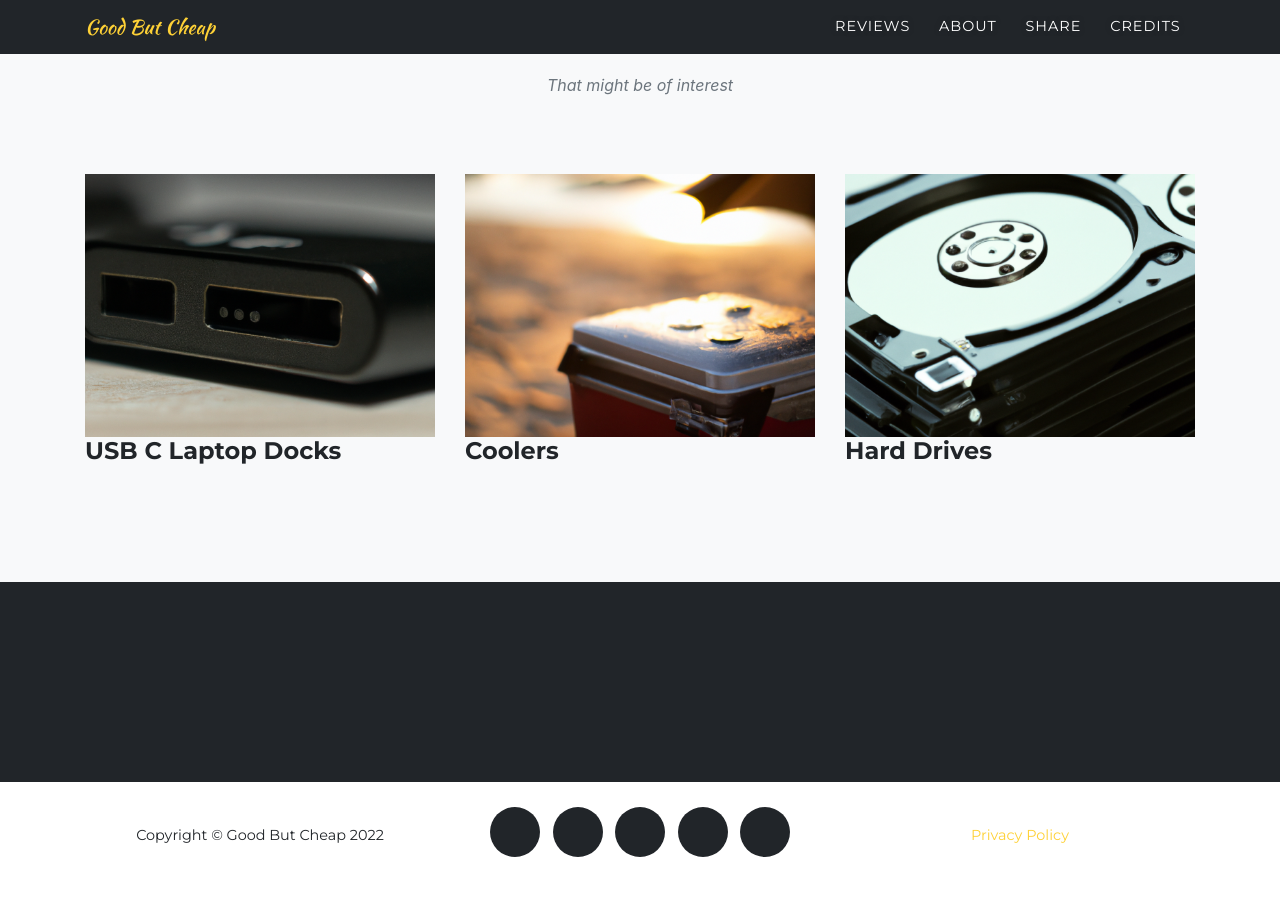
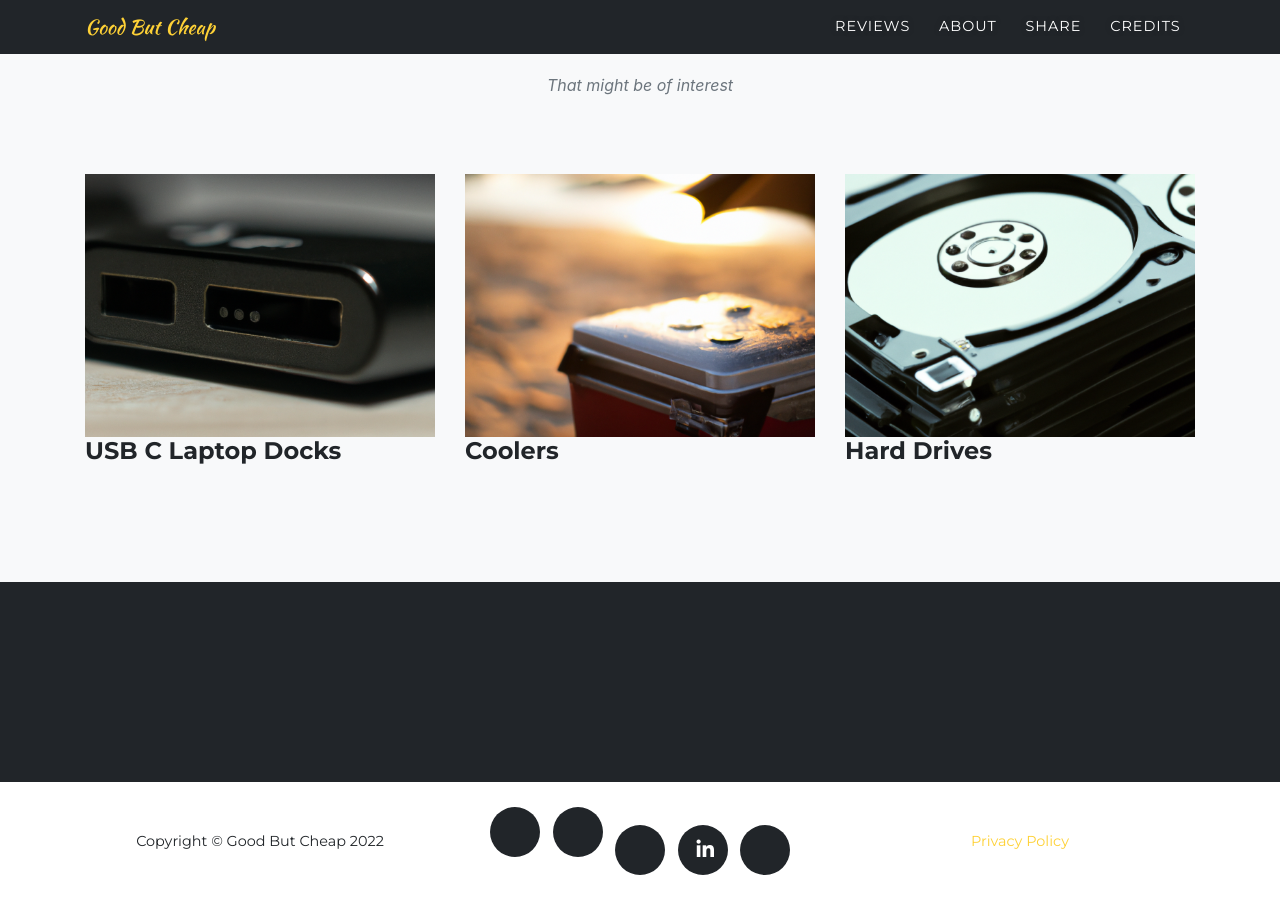
Before and after one commit to good-but-cheap/website, a Jekyll site: the page built from credits.md, in a window 1280 px wide and 900 px high, scrolled down 1238 px. Built offline with Jekyll 4.4.1, drawn with Linux system fonts in a browser that asks for light colours; nearby versions of some CDN libraries; some web fonts are replaced; library files that are not in the unit come from our copies.

Commit message:
fab test

```diff
--- a/_includes/pageheader.html
+++ b/_includes/pageheader.html
@@ -260,7 +260,7 @@
           <li class="list-inline-item">
 
             <a href="https://en.wikipedia.org/wiki/Croissant">
-              <i class="fa-solid fa-croissant"></i>
+              <i class="fab fa-croissant"></i>
             </a>
 
           </li>
@@ -268,7 +268,8 @@
           <li class="list-inline-item">
 
             <a href="https://en.wikipedia.org/wiki/Lime_(fruit)">
-              <i class="fa-duotone fa-citrus-slice"></i>
+              <i class="fab fa-citrus-slice"></i>
+              <i class="fab fa-linkedin-in"></i>
             </a>
 
           </li>
@@ -276,7 +277,7 @@
           <li class="list-inline-item">
 
             <a href="https://en.wikipedia.org/wiki/Pineapple">
-              <i class="fa-regular fa-pineapple"></i>
+              <i class="fab fa-pineapple"></i>
             </a>
 
           </li>
```
